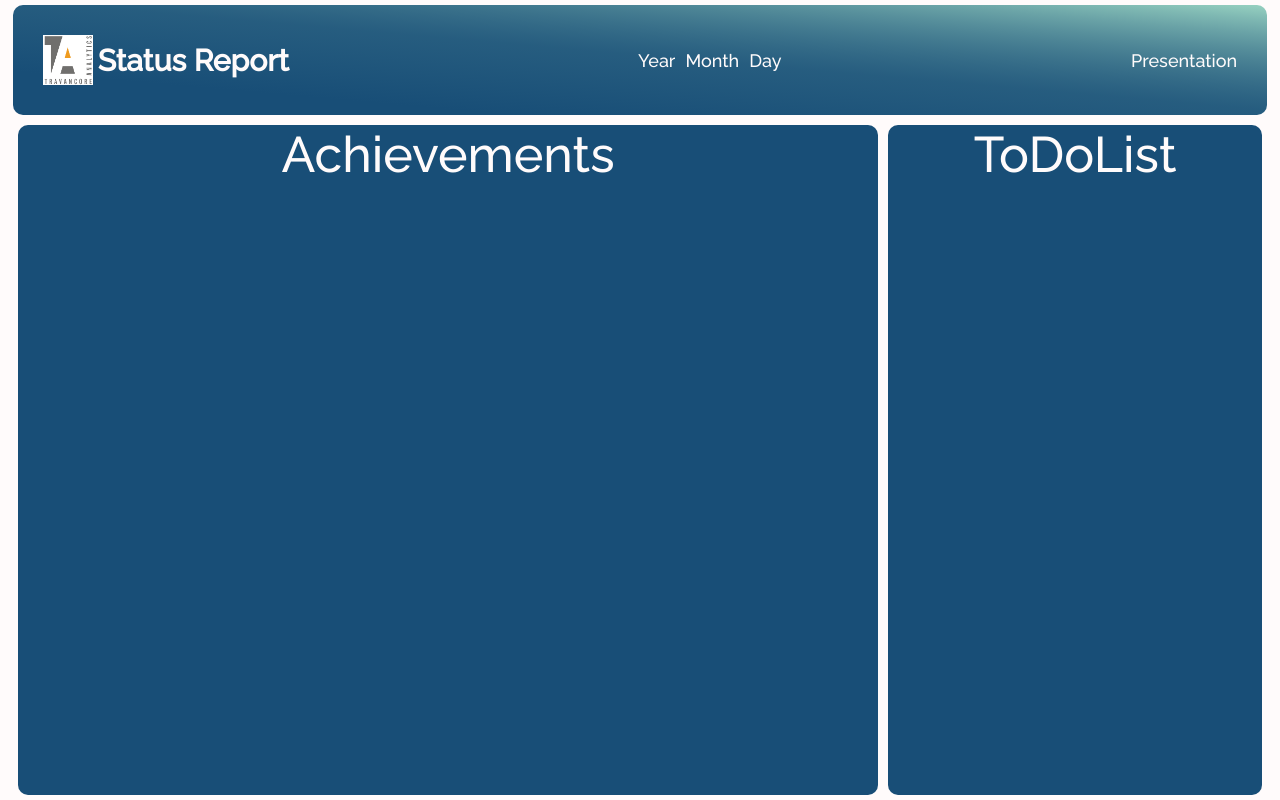
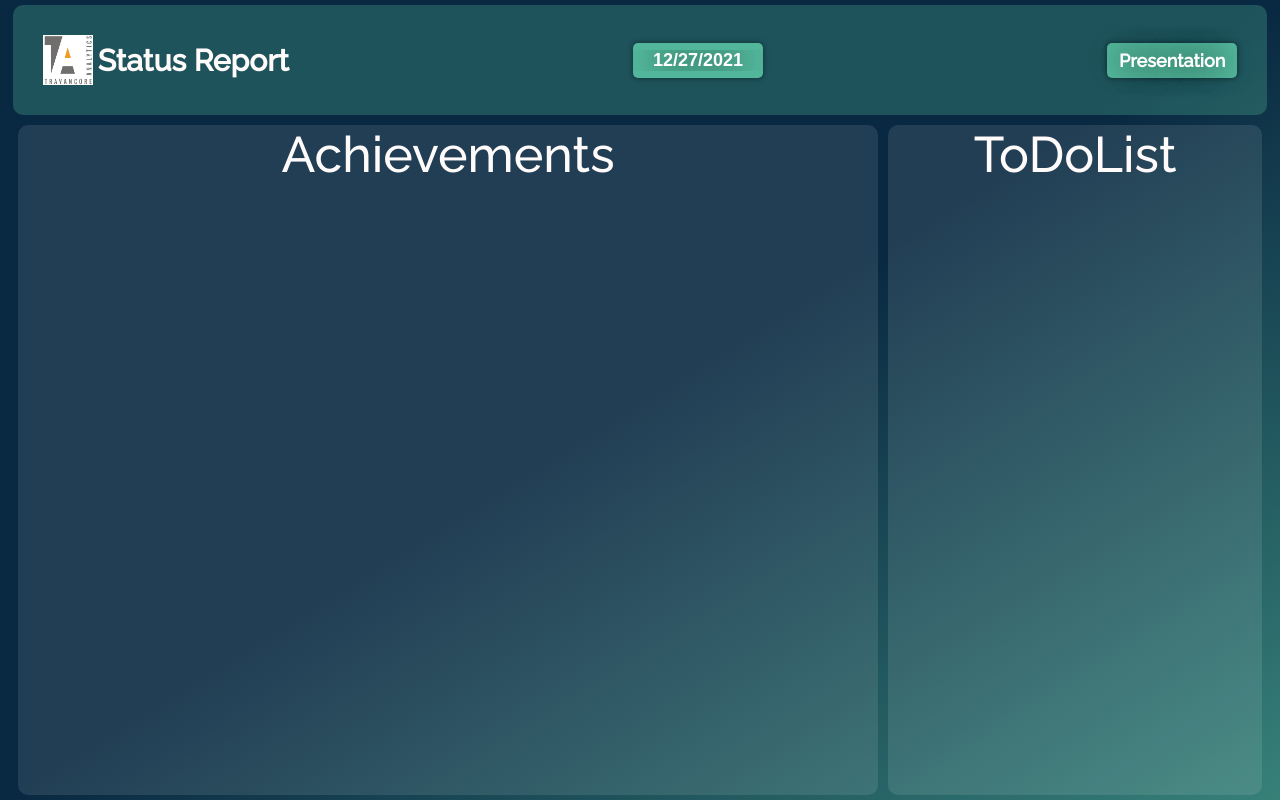
Before and after one commit to ShubhangaRbeeragere/status_report_app, a React (Create React App) app in the folder status-report-app/: page / in a window 1280 px wide. Built offline with nearby package versions, Linux system fonts and the light colour scheme.

Commit message:
Added calender to home using react-date-picker >> react-date-picker is a library in react for adding and selecting dates

```diff
--- a/status-report-app/package.json
+++ b/status-report-app/package.json
@@ -11,6 +11,7 @@
     "cors": "^2.8.5",
     "pg": "^8.7.1",
     "react": "^17.0.2",
+    "react-datepicker": "^4.5.0",
     "react-dom": "^17.0.2",
     "react-router-dom": "^6.2.1",
     "react-scripts": "4.0.3",
--- a/status-report-app/src/statusReportPage/Home.css
+++ b/status-report-app/src/statusReportPage/Home.css
@@ -1,7 +1,7 @@
 @import url("https://fonts.googleapis.com/css2?family=Raleway:wght@500&display=swap");
 .homePage {
   color: #FFFBFB;
-  background-color: #FFFBFB;
+  background-image: linear-gradient(to right bottom, #092841 50%, #52b69a 130%);
   height: 100vh;
   width: 100vw;
   display: grid;
@@ -24,7 +24,7 @@
   align-items: center;
   justify-content: space-between;
   padding: 0px 30px;
-  background-image: linear-gradient(to top right, #184e77 20%, 80%, rgba(82, 182, 154, 0.6));
+  background-color: rgba(82, 182, 154, 0.3);
   grid-area: header;
 }
 .homePage .header .companyLogo {
@@ -35,7 +35,7 @@
   column-gap: 5px;
 }
 .homePage .header .companyLogo .logo {
-  background-image: url("./components/header/images/logo.jpg"), linear-gradient(#184e77, rgba(82, 182, 154, 0.6));
+  background-image: url("./components/header/images/logo.jpg"), linear-gradient(#092841, #52b69a);
   background-position: center;
   background-repeat: no-repeat;
   background-size: cover;
@@ -48,19 +48,53 @@
   font-weight: bolder;
   font-size: 30px;
 }
-.homePage .header .period {
-  display: flex;
-  column-gap: 10px;
+.homePage .header .period .datePicker {
+  color: white;
+  text-shadow: 0px 0px 30px black;
+  width: 130px;
+  height: 35px;
+  font-size: 18px;
+  font-weight: bold;
+  text-align: center;
+  border: none;
+  border-radius: 5px;
+  background-color: #52b69a;
+  box-shadow: 0 0 5px 1px rgba(0, 0, 0, 0.356);
+  cursor: pointer;
+  transition: 100ms;
+}
+.homePage .header .period .datePicker:focus {
+  outline: none;
+}
+.homePage .header .period .datePicker:hover {
+  background-color: #3f967e;
+}
+.homePage .header .presentation {
+  color: white;
+  text-shadow: 0px 0px 30px black;
+  width: 130px;
+  height: 35px;
+  font-size: 18px;
+  line-height: 35px;
+  font-weight: bolder;
+  text-align: center;
+  border: none;
+  border-radius: 5px;
+  background-color: #52b69a;
+  box-shadow: 0 0 5px 1px rgba(0, 0, 0, 0.356);
+}
+.homePage .header .presentation:hover {
+  background-color: #3f967e;
 }
 .homePage .achievements {
-  background-color: #184e77;
+  background-color: rgba(255, 255, 255, 0.1);
   grid-area: achievements;
   font-size: 50px;
   text-align: center;
 }
 .homePage .toDoList {
   grid-area: toDoList;
-  background-color: #184e77;
+  background-color: rgba(255, 255, 255, 0.1);
   font-size: 50px;
   text-align: center;
 }
--- a/status-report-app/src/statusReportPage/Home.scss
+++ b/status-report-app/src/statusReportPage/Home.scss
@@ -1,16 +1,15 @@
 @import url('https://fonts.googleapis.com/css2?family=Raleway:wght@500&display=swap');
 
 //variables
-$mainColor: rgb(24, 78, 119);
-$subColor: rgba(82, 182, 154, 0.6);
+$mainColor: rgb(9, 40, 65);
+$subColor: rgba(82, 182, 154);
 $textColor: #FFFBFB;
-$mainDim: #87A8B9;
 $warning: rgb(192, 12, 12);
 
 
 .homePage{
     color: $textColor;
-    background-color: $textColor;
+    background-image: linear-gradient(to right bottom, $mainColor 50%, $subColor 130%);
     height: 100vh;
     width: 100vw;
     display: grid;
@@ -36,7 +35,8 @@ $warning: rgb(192, 12, 12);
         justify-content: space-between;
         padding: 0px 30px;
 
-        background-image: linear-gradient(to top right, $mainColor 20%, 80%, $subColor);
+        // background-image: linear-gradient(to top right, rgba($mainColor, 0.7) 20%, 60%, rgba($subColor, 0.6));
+        background-color: rgba($subColor, 0.3);
         grid-area: header;
 
         .companyLogo{
@@ -62,13 +62,51 @@ $warning: rgb(192, 12, 12);
         }
 
         .period{
-            display: flex;
-            column-gap: 10px;
+            .datePicker{
+                color: white;
+                text-shadow: 0px 0px 30px black;
+                width: 130px;
+                height: 35px;
+                font-size: 18px;
+                font-weight: bold;
+                text-align: center;
+                border: none;
+                border-radius: 5px;
+                background-color: $subColor;
+                box-shadow: 0 0 5px 1px rgba(0, 0, 0, 0.356);
+                cursor: pointer;
+                transition: 100ms;
+                &:focus{
+                    outline: none;
+                }
+                &:hover{
+                    background-color: darken($color: $subColor, $amount: 10%);
+                }
+            }
+        }
+
+        .presentation{
+            color: rgb(255, 255, 255);
+            text-shadow: 0px 0px 30px black;
+            width: 130px;
+            height: 35px;
+            font-size: 18px;
+            line-height: 35px;
+            font-weight: bolder;
+            text-align: center;
+            border: none;
+            border-radius: 5px;
+            background-color: $subColor;
+            box-shadow: 0 0 5px 1px rgba(0, 0, 0, 0.356);
+            &:hover{
+                background-color: darken($color: $subColor, $amount: 10%);
+            }
         }
     }
-
     .achievements{
-        background-color: $mainColor;
+        // background-color: rgba($mainColor, 0.5);
+        // background-color: rgba($subColor, 0.1);
+        background-color: rgba(white, 0.1);
         grid-area: achievements;
         font-size: 50px;
         text-align: center;
@@ -76,7 +114,9 @@ $warning: rgb(192, 12, 12);
 
     .toDoList{
         grid-area: toDoList;
-        background-color: $mainColor;
+        // background-color: $mainColor;
+        // background-color: rgba($subColor, 0.1);
+        background-color: rgba(white, 0.1);
         font-size: 50px;
         text-align: center;
     }
--- a/status-report-app/src/statusReportPage/components/header/period.js
+++ b/status-report-app/src/statusReportPage/components/header/period.js
@@ -1,9 +1,20 @@
+import DatePicker from "react-datepicker"
+import "react-datepicker/dist/react-datepicker.css";
+import { useState } from "react"
 export const Period = (props) => {
+    const [startDate, setStartDate] = useState(new Date());
     return(
         <div className="period">
-            <div className="year">Year</div>
+            {/* <div className="year">Year</div>
             <div className="month">Month</div>
-            <div className="day">Day</div>
+            <select name="day" id="day"onClick={(e) => {console.log(e.target.value)}}>
+                <option value="sunday">Sunday</option>
+                <option value="monday">Monday</option>
+                <option value="tuesday">Tuesday</option>
+                <option value="wednesday">Wednesday</option>
+                <option value="thursday">Thursday</option>
+            </select> */}
+            <DatePicker selected={startDate} className="datePicker" onChange={(date) => setStartDate(date)}/>
         </div>
     )
 }
```
Also changed, not shown: 2 other files (tests, documents, lock files or other folders).
